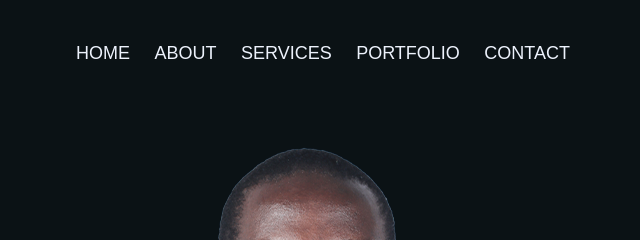
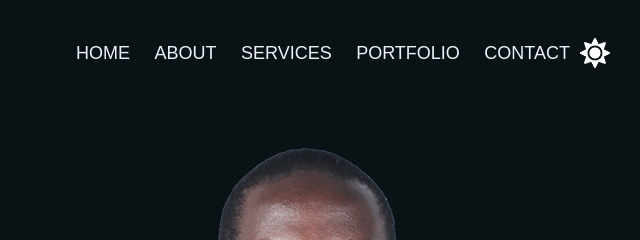
Before and after one commit to EmmanuelWangeci/My-Portfolio-Website, a plain HTML site: page index.html in a window 1280 px wide. Shown: the top 240 px of the page, 542-1182 px from the left. Drawn offline with Linux system fonts and the light colour scheme.

Commit message:
Added icon

```diff
--- a/index.html
+++ b/index.html
@@ -25,7 +25,7 @@
                     <li><a href="#contact">CONTACT</a></li>
                     <i class="fas fa-times" onclick="closemenu()"></i>
                 </ul>
-                <img src="sun.png" alt="" id="icon">
+                <img src="images/sun.png" alt="" id="icon">
                 <i class="fas fa-bars" onclick="openmenu()"></i>
             </nav>
             <div class="header-text">
```
